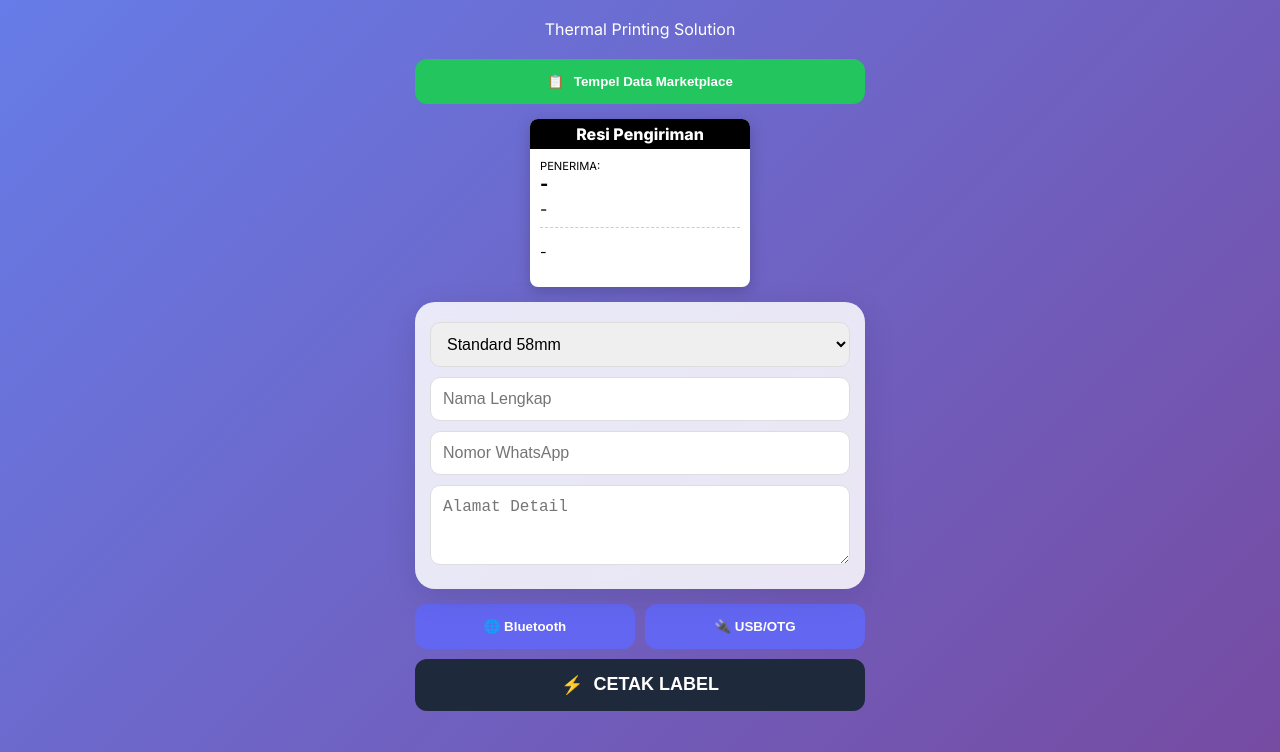
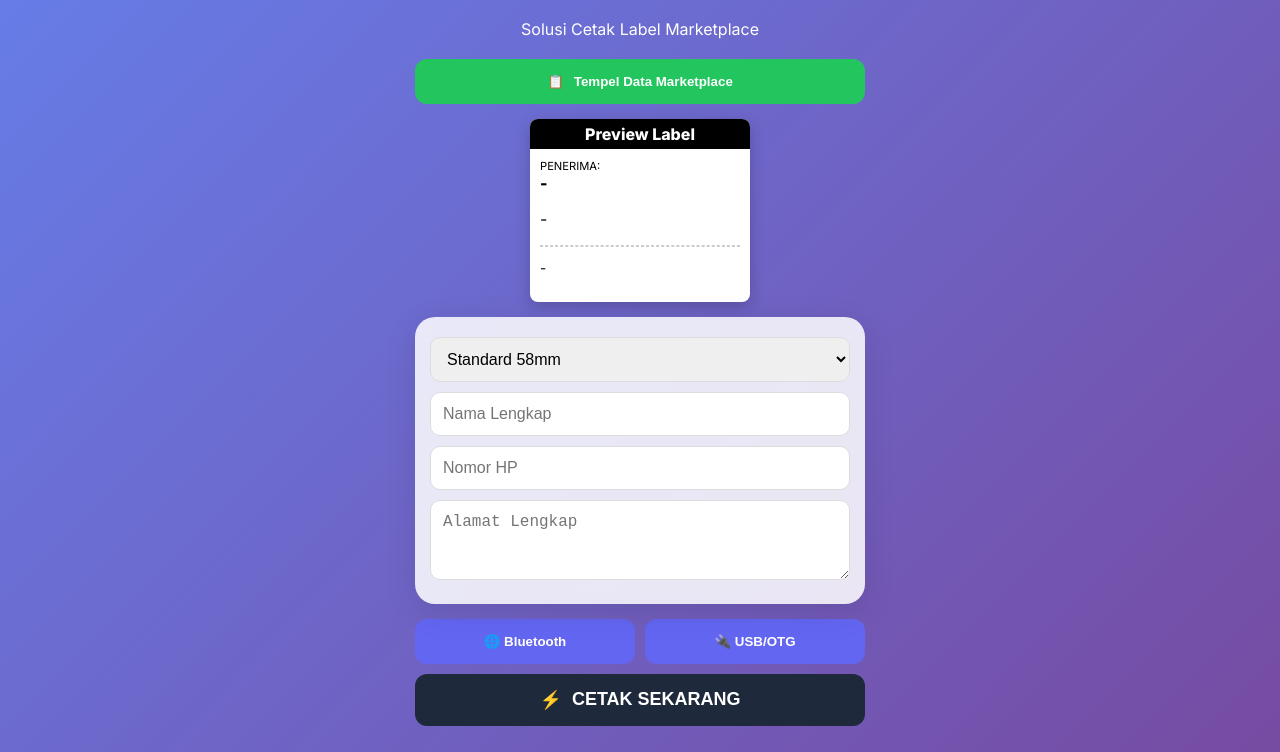
Before and after one commit to pulofers-netizen/Belprint, a plain HTML site: page index.html in a window 1280 px wide. Shown: the part 78-830 px from the top of the page. Drawn offline with Linux system fonts and the light colour scheme; a script that the page names is missing.

Commit message:
Update index.html

```diff
--- a/index.html
+++ b/index.html
@@ -3,42 +3,44 @@
 <head>
     <meta charset="UTF-8">
     <meta name="viewport" content="width=device-width, initial-scale=1.0">
-    <title>SmartPrint - Marketplace Label</title>
+    <title>SmartPrint Hub</title>
+    <link rel="manifest" href="manifest.json">
     <link href="https://fonts.googleapis.com/css2?family=Inter:wght@400;600;800&display=swap" rel="stylesheet">
     <link rel="stylesheet" href="style.css">
+    <script src="https://cdnjs.cloudflare.com/ajax/libs/pdf.js/3.4.120/pdf.min.js"></script>
 </head>
 <body>
     <div class="container">
         <header>
             <h1>SmartPrint.</h1>
-            <p>Thermal Printing Solution</p>
+            <p>Solusi Cetak Label Marketplace</p>
         </header>
 
         <button class="btn btn-paste" onclick="pasteAndParse()">
             <span>📋</span> Tempel Data Marketplace
         </button>
 
-        <div id="printArea" class="w58">
-            <div class="label-header">Resi Pengiriman</div>
-            <div class="label-body">
-                <p style="font-size: 0.7rem; margin: 0;">PENERIMA:</p>
-                <b id="prevNama" style="font-size: 1.1rem;">-</b>
-                <p id="prevTelp" style="margin: 5px 0;">-</p>
-                <hr style="border: 0; border-top: 1px dashed #ccc;">
-                <p id="prevAlamat" style="font-size: 0.9rem; line-height: 1.4;">-</p>
+        <div id="printArea" class="w58 theme-standard">
+            <div class="label-header">Preview Label</div>
+            <div id="labelContent" class="label-body">
+                <p style="font-size: 0.7rem; margin:0;">PENERIMA:</p>
+                <b id="prevNama">-</b>
+                <p id="prevTelp">-</p>
+                <hr style="border:1px dashed #ccc">
+                <p id="prevAlamat" class="address-box">-</p>
             </div>
+            <canvas id="pdfCanvas" style="display:none;"></canvas>
         </div>
 
         <div class="card">
             <select id="sizeSelect" onchange="updatePaperSize()">
                 <option value="w58">Standard 58mm</option>
                 <option value="w80">Medium 80mm</option>
-                <option value="w100">Large 100mm</option>
+                <option value="w100">Marketplace 100mm</option>
             </select>
-
             <input type="text" id="nama" placeholder="Nama Lengkap" oninput="sync()">
-            <input type="text" id="telp" placeholder="Nomor WhatsApp" oninput="sync()">
-            <textarea id="alamat" rows="3" placeholder="Alamat Detail" oninput="sync()"></textarea>
+            <input type="text" id="telp" placeholder="Nomor HP" oninput="sync()">
+            <textarea id="alamat" rows="3" placeholder="Alamat Lengkap" oninput="sync()"></textarea>
         </div>
 
         <div class="grid-cols">
@@ -47,10 +49,9 @@
         </div>
 
         <button class="btn btn-print" onclick="printLabel()">
-            <span>⚡</span> CETAK LABEL
+            <span>⚡</span> CETAK SEKARANG
         </button>
     </div>
-
     <script src="script.js"></script>
 </body>
 </html>
```
